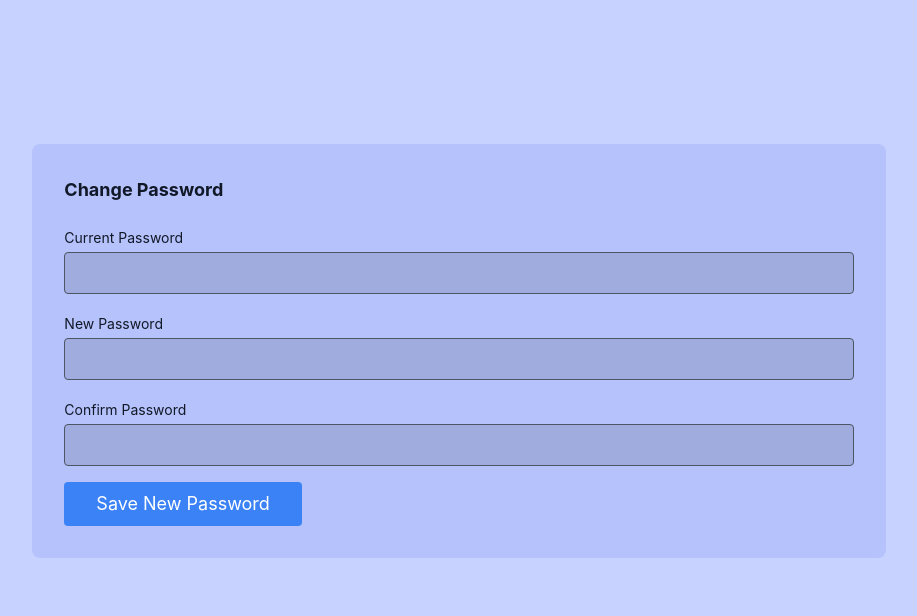
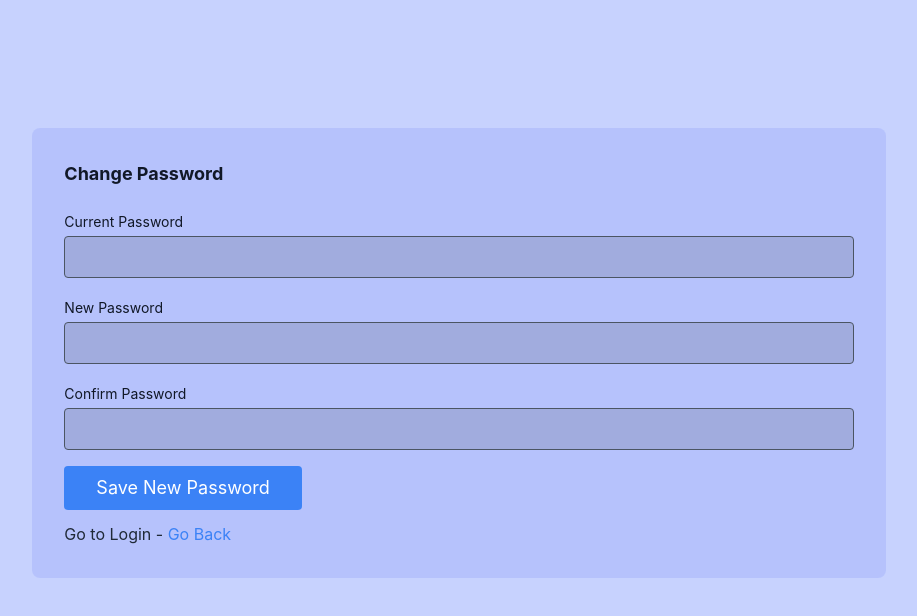
Before and after one commit to JyotDhamelia/ShopSwift, a React (Create React App) app in the folder admin/: page /admin-Forgot-password in a window 1280 px wide. Shown: the top 616 px of the page, without its empty margins (181-1098 px from the left). Built offline with nearby package versions, Linux system fonts and the light colour scheme.

Commit message:
GoBackLinkAdded

```diff
--- a/admin/src/AdminForgotPassword.js
+++ b/admin/src/AdminForgotPassword.js
@@ -6,7 +6,7 @@ import BaseAddress from "./BaseAddress";
 import showError, { showMessage } from "./toast-message";
 import { ToastContainer } from "react-toastify";
 import "react-toastify/dist/ReactToastify.css";
-
+import { Link } from "react-router-dom";
 
 function ForgotPassword() {
 
@@ -58,7 +58,7 @@ function ForgotPassword() {
 
     return (<>
     <ToastContainer />
-        <section className="bg-indigo-200 body-font mt-36 flex justify-center items-center">
+        <section className="bg-indigo-200 body-font mt-32 flex justify-center items-center">
             <div className="container flex flex-col justify-center items-center mx-auto">
                 <div className="lg:w-2/3 md:w-1/2 bg-indigo-300 bg-opacity-50 rounded-lg p-8 w-full">
                     <h2 className="text-gray-900 text-lg font-bold title-font mb-5 ">Change Password</h2>
@@ -77,6 +77,7 @@ function ForgotPassword() {
                             <input type="password" id="confirmPassword" name="confirmPassword" className="w-full bg-gray-600 bg-opacity-20  focus:ring-2 focus:ring-blue-400 rounded border border-gray-600 focus:border-blue-500 text-base outline-none text-gray-900 py-1 px-3 leading-8 transition-colors duration-200 ease-in-out" required value={confirmPassword} onChange={(event) => setConfirmPassword(event.target.value)} />
                         </div>
                         <button type="submit" className="text-white bg-blue-500 border-0 py-2 px-8 focus:outline-none hover:bg-blue-600 rounded text-lg">Save New Password</button>
+                        <p className="text-s mt-3 text-gray-800">Go to Login - <Link to="/" className="text-blue-500 hover:text-blue-700">Go Back</Link></p>
                     </form>
                 </div>
             </div>
```
